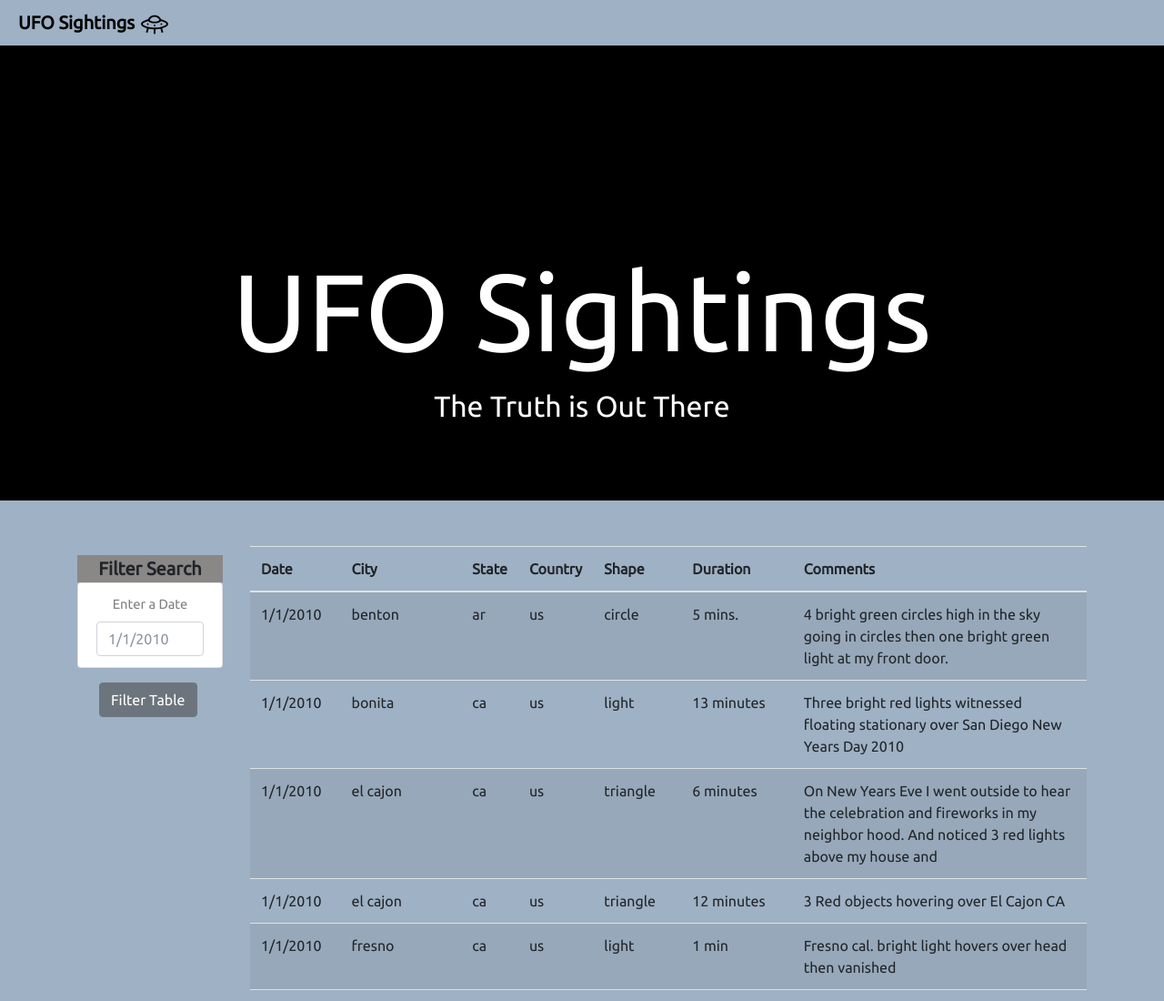
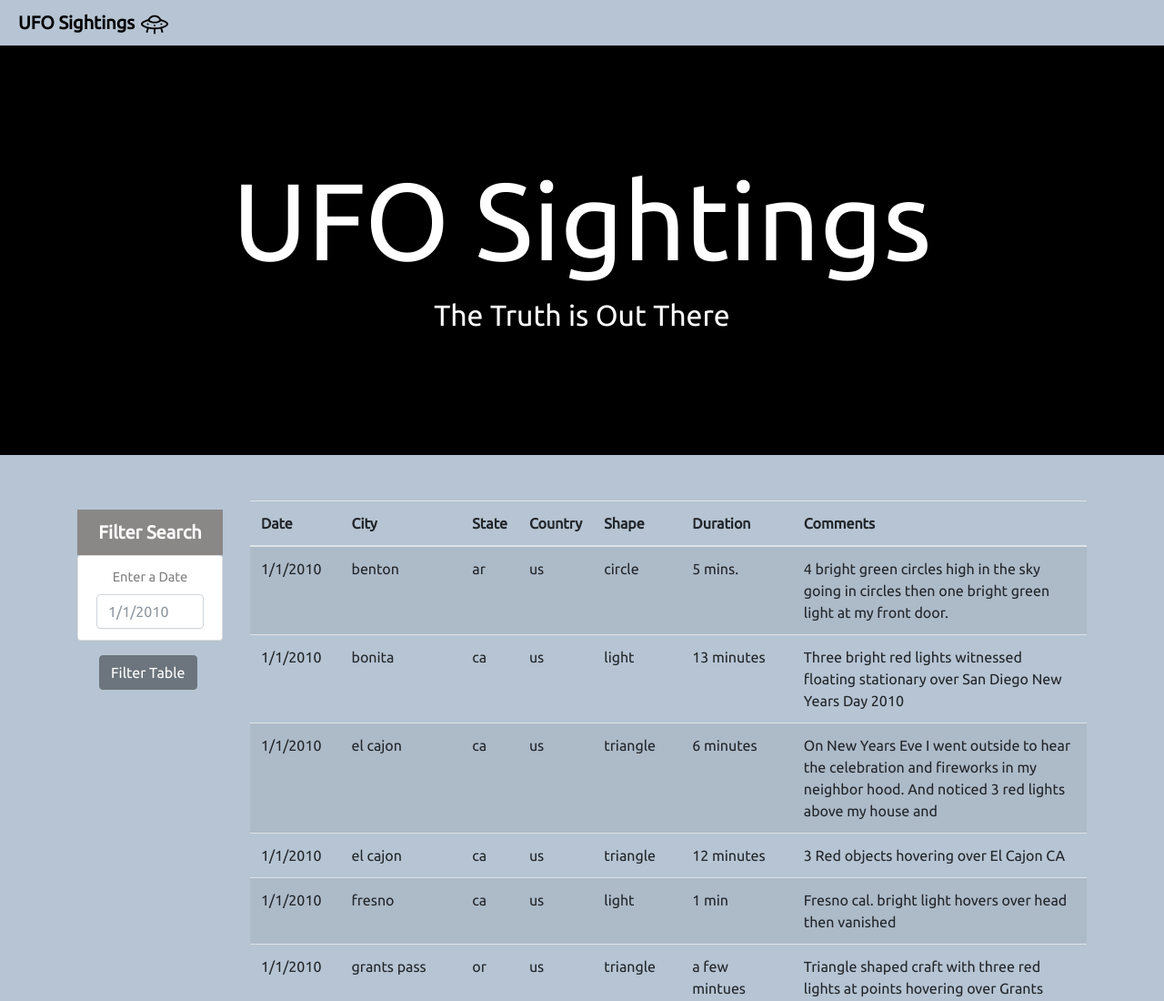
Before and after one commit to Kphad20/JavaScript-Challenge, a plain HTML site: page UFO-Level-1/index.html in a window 1280 px wide. Shown: the top 1100 px of the page at 91% size. Drawn offline with nearby package versions, Linux system fonts and the light colour scheme.

Commit message:
Modified page styles

```diff
--- a/UFO-Level-1/static/css/style.css
+++ b/UFO-Level-1/static/css/style.css
@@ -16,7 +16,7 @@ body {
   min-height: 100%;
   padding-bottom: 130px;
   overflow: auto;
-  background: #9fb1c4;
+  background: #b6c4d3;
 }
 
 /* The footer is positioned at the bottom of the page */
@@ -101,7 +101,7 @@ select {
 /* The styles for the parallax */
 .hero {
   position: relative;
-  height: 500px;
+  height: 450px;
   padding: 20px;
   margin: 0;
   background: black;
@@ -112,7 +112,7 @@ select {
 }
 
 .hero h1 {
-  margin-top: 200px;
+  margin-top: 100px;
   font-size: 0.1rem;
   animation: title 1.2s forwards linear;
   color: white;
@@ -130,6 +130,8 @@ select {
   text-align: center;
   font-weight: bold;
   font-size: 15pt;
+  color: white;
+  padding: 10px;
   background-color: rgb(138, 135, 135);
 }
 
--- a/UFO-Level-2/static/css/style.css
+++ b/UFO-Level-2/static/css/style.css
@@ -16,7 +16,7 @@ body {
   min-height: 100%;
   padding-bottom: 130px;
   overflow: auto;
-  background: rgb(167, 166, 166);
+  background: rgb(201, 200, 200);
 }
 
 /* The footer is positioned at the bottom of the page */
@@ -26,7 +26,7 @@ body {
   bottom: 0;
   left: 0;
   min-height: 100px;
-  background: #b8c7d8;
+  background: rgb(167, 166, 166);
 }
 
 /* The code styles the text at the bottom of the footer */
```
